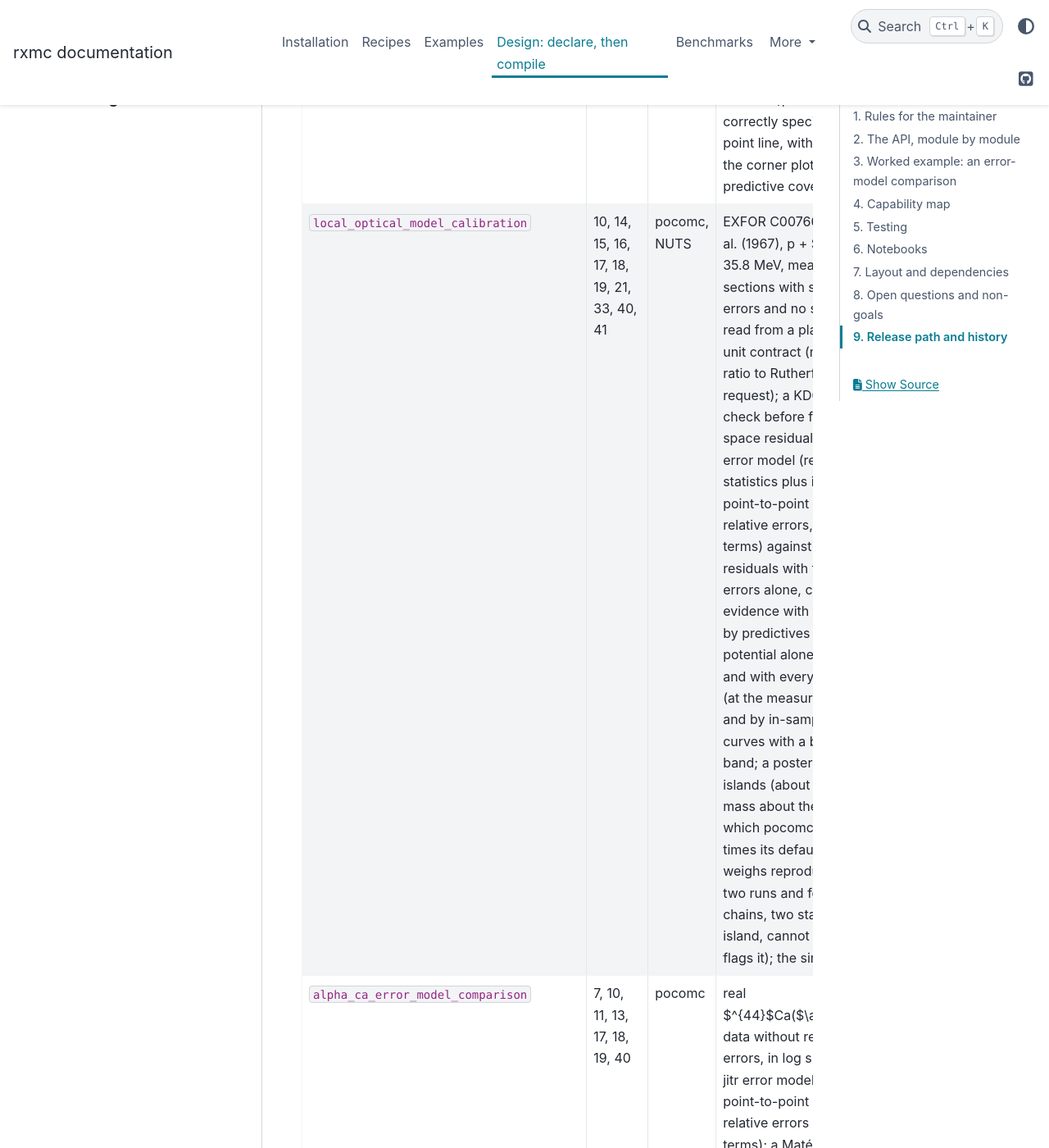
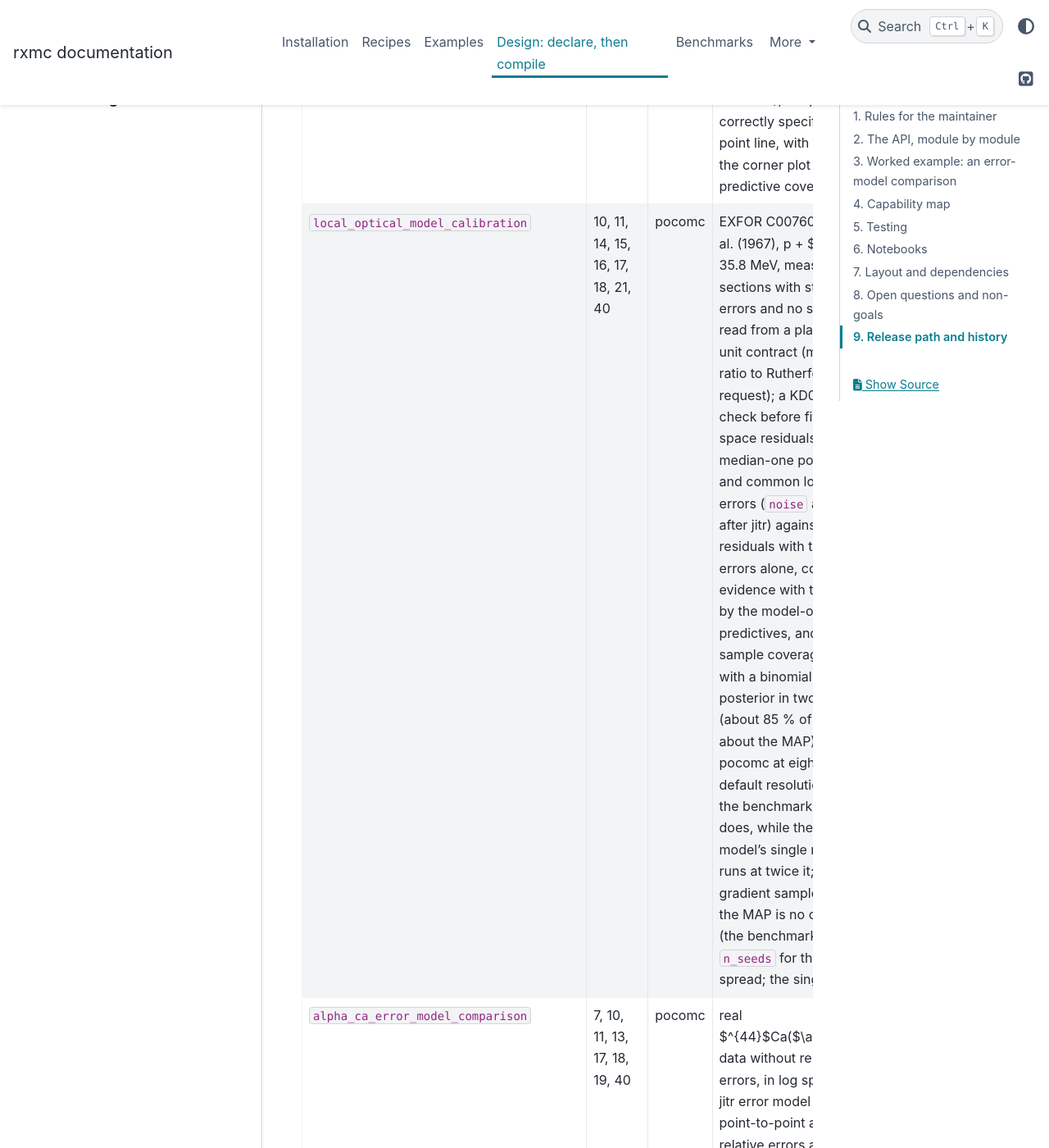
Before and after one commit to beykyle/rxmc, a Sphinx documentation site: the page built from docs/design.md, in a window 1280 px wide and 1400 px high, scrolled down 24057 px. Shown: the whole window at 82% size. Built offline with Sphinx 7.4.7 and the PyData theme 0.15.4, drawn with Linux system fonts in a browser that asks for light colours; pages that are not in the unit, such as notebooks, are missing from menus; the version number could not be read and is left out.

Commit message:
local_optical: median-one error model, one pocomc run, no NUTS check (3845 s -> 1342 s)
- The log-space error model is median one: point_to_point = noise(log
  sigma_A) and common = offset(log sigma_B), log-space standard deviations
  with log-uniform priors on [0.05, 2], in place of the jitr mean-one
  moment map written as custom terms.  The derivation says why median one
  and gives E[y/ym] correctly; sigma_A = 0.197 [0.176, 0.222], a factor of
  about 1.22 per angle; log Z 198.9, still about 730 above the linear model.
- The NUTS cross-check, unconverged by design, is gone; the benchmark's
  numbers say why a gradient sampler started at the MAP is no check here.
- One log-space run (n_seeds = 1, raise it for the spread); its island
  split is 15 %, as the benchmark's reference.
- The linear model, with one narrow mode, runs pocomc at 1024/512.  Gate
  against the committed run: log Z -526.69, Vv 45.4 [45.1, 45.6] at 68 %
  (the old 90 % interval scaled), chi2/N 35.2, coverage 0.06 / 0.26.
- predictive_draws(physical=True) replaces the hand-written exp; 68 %
  intervals; coverage on the 0.05 grid; the predictives are 'model only',
  '+ statistical', '+ point-to-point' and 'full predictive'; the duplicate
  coverage table goes.  Recipes 10, 11, 14, 15, 16, 17, 18, 21, 40.

```diff
--- a/docs/design.md
+++ b/docs/design.md
@@ -788,7 +788,7 @@
 | `normalization_and_covariance_structure` | 2, 3, 4, 5, 6, 17, 19, 27 | NUTS | where a $\chi^2$ comes from; six treatments of four experiments' normalisations on the 0.x quartic with a free, non-zero constant term, one experiment tightly mis-quoted, scored by the constant term, the width of each band of the curve, and the empirical coverage of each predictive of the data; the prediction-built mode's sign-flipped basin and why the chains start about the MAP; Peelle's puzzle in a two-point case against recipe 27's closed form; a gallery of covariance structures from `matrix(theta)`, including recipe 5's shared magnitude against one shared mode | 290 s |
 | `gp_discrepancy` | 2, 7, 10, 16, 17, 18, 33, 40 | emcee, pocomc | mean-zero discrepancies with amplitudes growing in $x$, priors stated and the growth slope centred on zero: four rungs on a toy line, three on n + $^{40}$Ca missing its surface absorption (pocomc at its single-mode setting), every parameter's pull read; the three predictive objects (model plus discrepancy, plus experimental, and the conditioned regression it does not use), the band split into line and discrepancy, and why pointwise coverage on one correlated realisation says little | 518 s |
 | `robust_likelihoods` | 12, 34, 39 | emcee | four treatments of the same three gross outliers in shared figures: Gaussian, a global error scale (one inferred factor on every reported error, so its centre stays the Gaussian's; a multivariate Student-t is this in disguise), tempering at KDUQ's $k/N$ (the same inflation for a fixed covariance) and the iterative rejection loop (the only one that moves the line, including the round that over-rejects and recovers); tempering a correctly specified 200-point line, with the prior on the corner plot and the predictive coverage | 65 s |
-| `local_optical_model_calibration` | 10, 14, 15, 16, 17, 18, 19, 21, 33, 40, 41 | pocomc, NUTS | EXFOR C0076002, Gross et al. (1967), p + $^{40}$Ca at 35.8 MeV, measured cross sections with statistical errors and no systematics, read from a plain dict: the unit contract (mb/sr in, a ratio to Rutherford on request); a KD03 sanity check before fitting; log-space residuals with the jitr error model (reported statistics plus inferred point-to-point and common relative errors, as custom terms) against linear residuals with the reported errors alone, compared by evidence with the Jacobian, by predictives for the potential alone (on a grid) and with every error term (at the measured angles), and by in-sample coverage curves with a binomial band; a posterior in two islands (about 85 % of the mass about the MAP), which pocomc at eight times its default resolution weighs reproducibly over two runs and four NUTS chains, two started in each island, cannot ($\hat R$ flags it); the singular guard | 3845 s |
+| `local_optical_model_calibration` | 10, 11, 14, 15, 16, 17, 18, 21, 40 | pocomc | EXFOR C0076002, Gross et al. (1967), p + $^{40}$Ca at 35.8 MeV, measured cross sections with statistical errors and no systematics, read from a plain dict: the unit contract (mb/sr in, a ratio to Rutherford on request); a KD03 sanity check before fitting; log-space residuals with median-one point-to-point and common log-space errors (`noise` and `offset`, after jitr) against linear residuals with the reported errors alone, compared by evidence with the Jacobian, by the model-only and full predictives, and by in-sample coverage curves with a binomial band; a posterior in two islands (about 85 % of the mass about the MAP), which pocomc at eight times its default resolution weighs as the benchmark's reference does, while the linear model's single narrow mode runs at twice it; why a gradient sampler started at the MAP is no check here (the benchmark's numbers); `n_seeds` for the run-to-run spread; the singular guard | 1342 s |
 | `alpha_ca_error_model_comparison` | 7, 10, 11, 13, 17, 18, 19, 40 | pocomc | real $^{44}$Ca($\alpha,\alpha$) data without reported errors, in log space with the jitr error model (inferred point-to-point and common relative errors as custom terms); a Matérn GP in angle, its length-scale prior spanning the median point spacing to the full range, with a constant amplitude against one growing as an inferred power of q, by evidence over three pocomc runs each; the solver's accuracy checked in the notebook; the error terms compared as log-space standard deviations; the potential alone and the full predictive on a fine grid, their coverage with a binomial band and at the 216 angles the fit never saw, and the discrepancy envelope, each draw minus its own potential, that says *where* the potential fails; the weight between the two families of potentials, which the three runs reproduce at eight times pocomc's default resolution | 5053 s |
 | `hierarchical_calibration` | 11, 17, 22, 24, 30, 35, 38, 40, 41 | NUTS | eight schools, with the shrinkage explained rather than assumed; a hierarchy on the physics parameters recovering most of the held-out predictive power a misspecified energy dependence threw away, with the per-dataset coefficients it used drawn against the truth, its conservative over-coverage, and each $\tau_k$ against its prior | 290 s |
 | `gradient_based_sampling` | 7, 16, 33, 38, 41 | NUTS, emcee | the same problems under two samplers, scored by effective draws per second once rank-normalised split R-hat, emcee's autocorrelation time and the divergence count say the run can be trusted: a 33-parameter hierarchy, both samplers started from prior draws, which NUTS samples in about 40 s and emcee has not mixed in the $\eta_j$ after a minute; a 5-parameter GP discrepancy where NUTS needs a 0.95 target acceptance to stop diverging and emcee, run three times longer than its $50\tau$ rule suggests, is five times faster; a MAP and a Laplace approximation from the exact gradient and Hessian, and the non-Gaussian width Laplace misses | 336 s |
```
Also changed, not shown: 2 other files.
